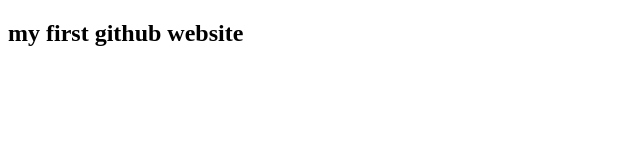
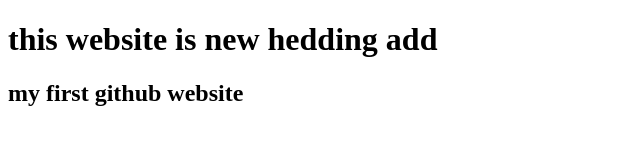
Before and after one commit to agfirst/my-first-website, a plain HTML site: page index.html in a window 1280 px wide. Shown: the whole page, without its empty margins (0-640 px from the left). Drawn offline with Linux system fonts and the light colour scheme.

Commit message:
added a header

```diff
--- a/index.html
+++ b/index.html
@@ -6,6 +6,7 @@
     <title>Document</title>
 </head>
 <body>
+    <h1>this website is new hedding add</h1>
     <h2>my first github website</h2>
 </body>
 </html>
```
Also changed, not shown: 1 other file.
